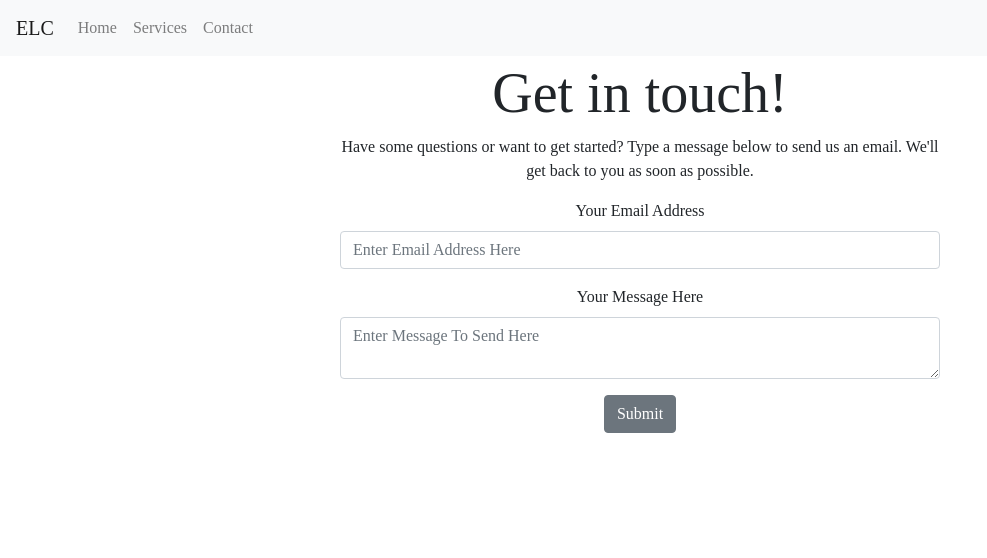
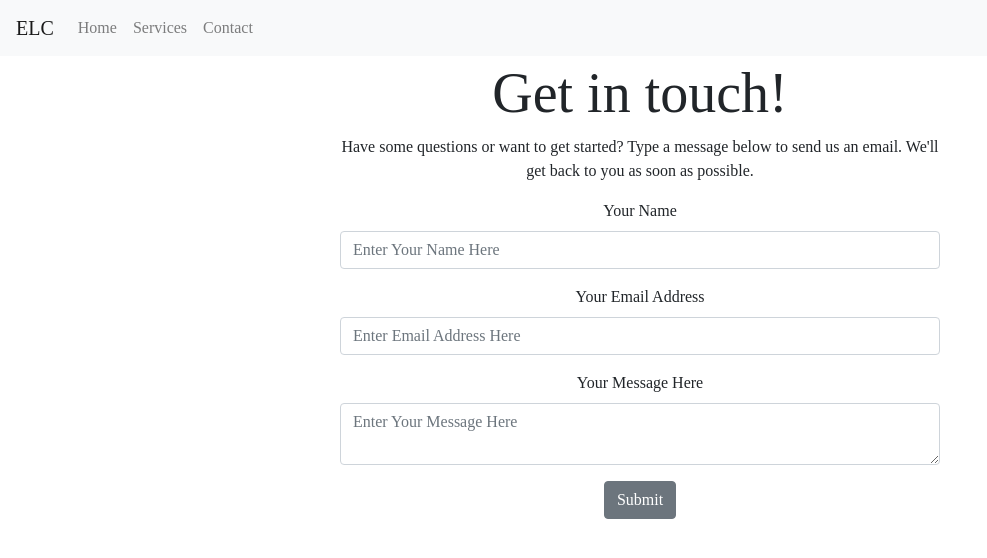
Before and after one commit to bfeole/elc-website, a React (Create React App) app in the folder elc-core/: page /contact in a window 1280 px wide. Shown: the top 558 px of the page, without its empty margins (0-987 px from the left). Built offline with nearby package versions, Linux system fonts and the light colour scheme; a web font is replaced by a local one.

Commit message:
Added name field to contact form

```diff
--- a/elc-core/src/Components/Contact.js
+++ b/elc-core/src/Components/Contact.js
@@ -15,12 +15,16 @@ const Contact = (props) => {
       </div>
     <Form action="https://formspree.io/sara.elclifeskills@gmail.com" method="POST">
       <FormGroup>
-        <Label for="exampleEmail">Your Email Address</Label>
-        <Input type="email" name="email" id="exampleEmail" placeholder="Enter Email Address Here" />
+        <Label for="yourName">Your Name</Label>
+        <Input type="text" name="name" id="yourName" placeholder="Enter Your Name Here"></Input>
       </FormGroup>
       <FormGroup>
-        <Label for="exampleText">Your Message Here</Label>
-        <Input type="textarea" name="text" id="exampleText" placeholder="Enter Message To Send Here" />
+        <Label for="yourEmail">Your Email Address</Label>
+        <Input type="email" name="email" id="yourEmail" placeholder="Enter Email Address Here" />
+      </FormGroup>
+      <FormGroup>
+        <Label for="yourText">Your Message Here</Label>
+        <Input type="textarea" name="text" id="yourText" placeholder="Enter Your Message Here" />
       </FormGroup>
       <Button>Submit</Button>
     </Form>
```
